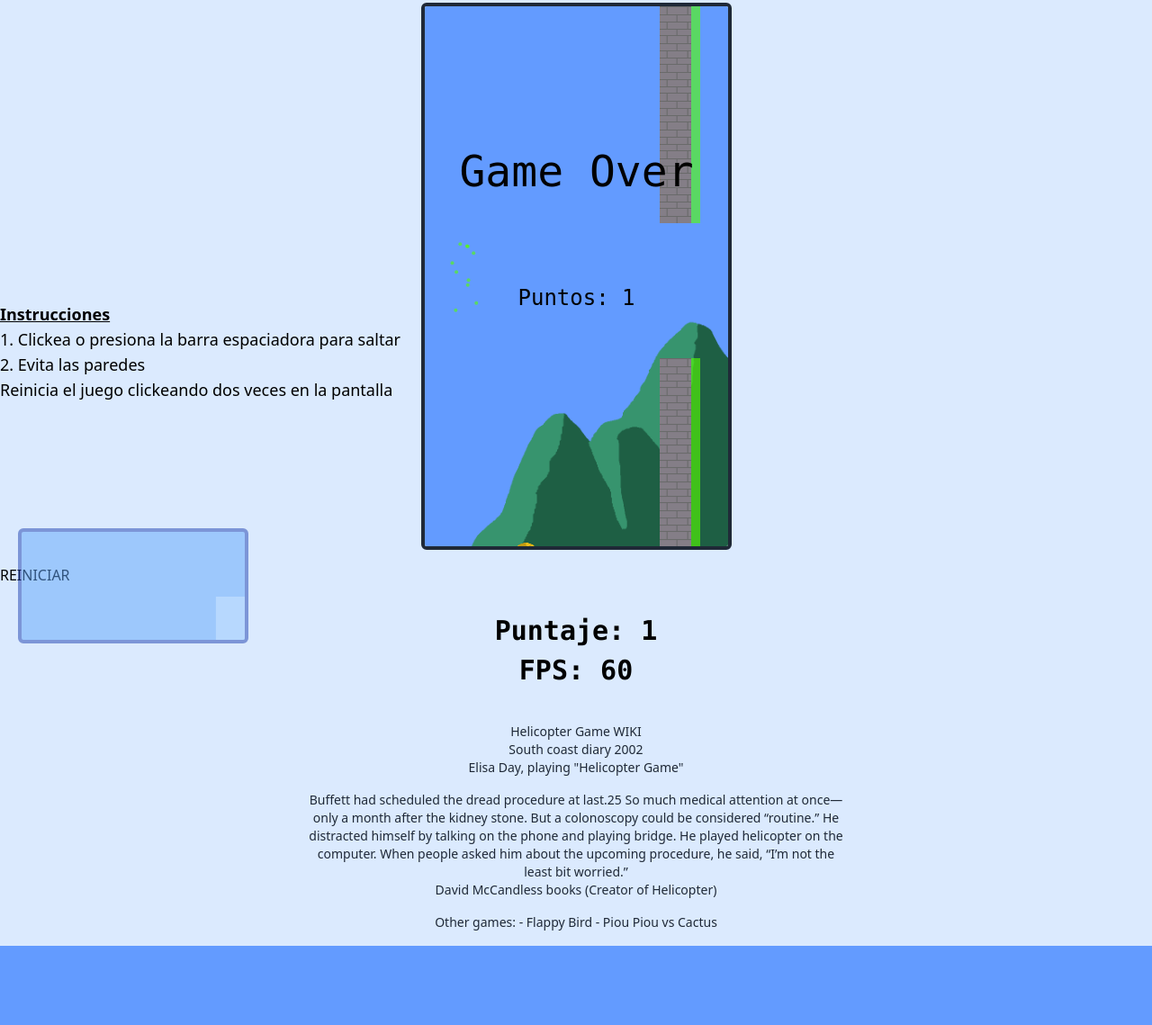
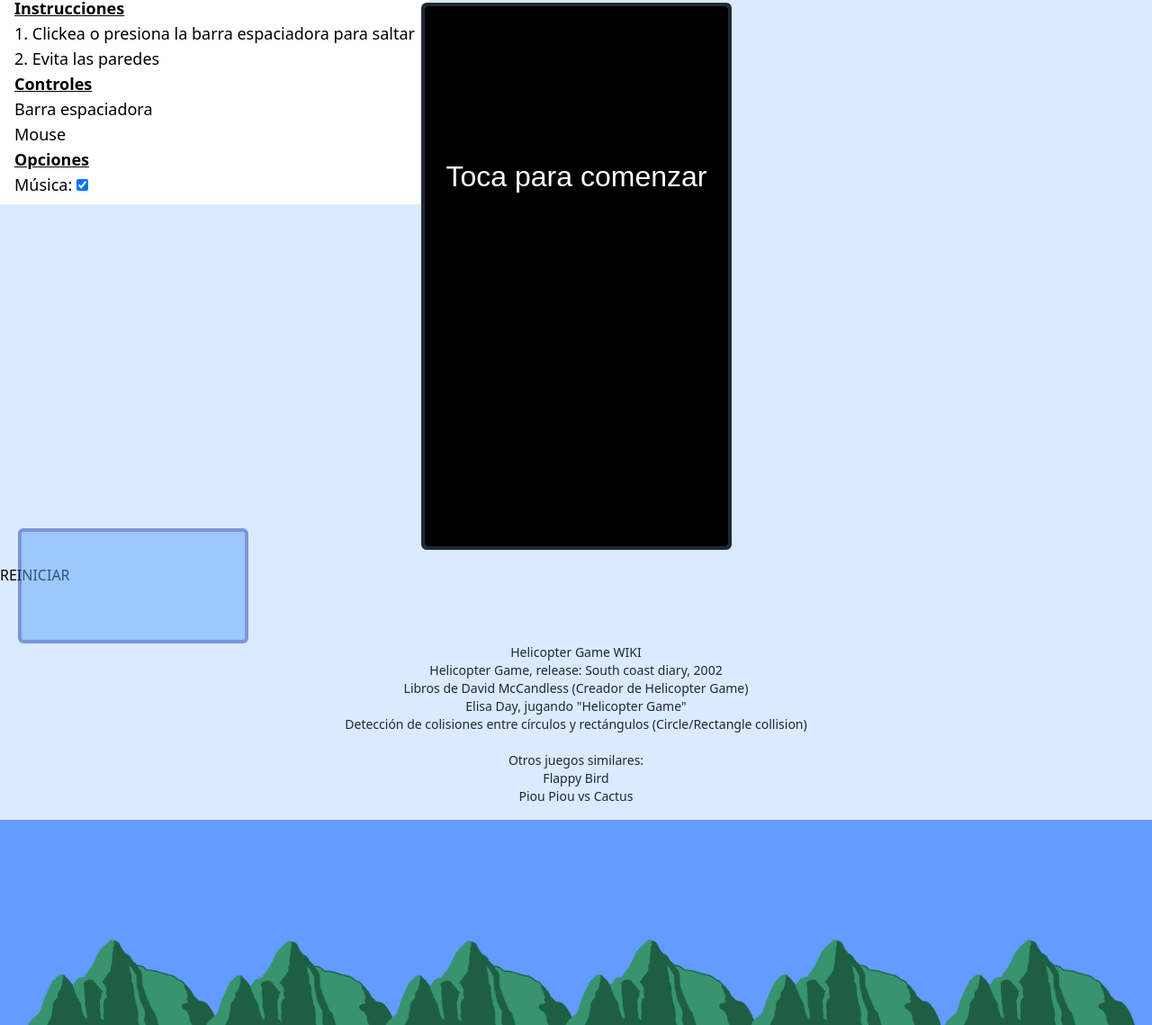
Before and after one commit to FrancoRivera/coptero, a plain HTML site: page src/index.html in a window 1280 px wide. Shown: the part 65-1204 px from the top of the page at 90% size. Drawn offline with nearby package versions, Linux system fonts and the light colour scheme; files that its build step writes are made by us from their sources; files whose address does not match are found by name.

Commit message:
Add sound fx

```diff
--- a/src/assets/js/main.js
+++ b/src/assets/js/main.js
@@ -88,7 +88,6 @@ class Player {
         this.particles.splice(i, 1);
       }
     }
-    console.log(this.particles.length);
   }
   render(ctx) {
     drawImage(ctx, game.playerImg, this.x, this.y, this.rotation * Math.PI / 180, 1);
@@ -97,6 +96,7 @@ class Player {
     });
   }
   jump() {
+    game.jumpSound.play();
     this.dy = -this.ddy * 15;
     for (let i = 0;i < 50; i++) {
       let dx = Math.random() - 2;
@@ -122,7 +122,6 @@ class Pipe {
     this.x -= 2 * frames / game.frameRate;
   }
   render(ctx) {
-    ctx.fillRect(this.x, this.y, this.width + 10, this.height);
     const fullBlocks = Math.floor(this.height / 32);
     const remainder = this.height % 32;
     for (let i = 0;i < fullBlocks; i++) {
@@ -134,7 +133,7 @@ class Pipe {
   }
 }
 
-class Copter {
+class Coptero {
   canvas;
   ctx;
   width;
@@ -153,6 +152,10 @@ class Copter {
   playerImg;
   bg;
   wall;
+  jumpSound = new Audio("/audio/jump.wav");
+  gameOverSound = new Audio("/audio/explosion.wav");
+  coinSound = new Audio("/audio/coin.wav");
+  backgroundMusic = new Audio("/audio/background.wav");
   constructor() {
     this.canvas = document.getElementById("myCanvas");
     if (this.canvas === null) {
@@ -171,6 +174,26 @@ class Copter {
     this.bg.src = "/img/machu-picchu.png";
     this.wall = new Image;
     this.wall.src = "/img/wall.png";
+    let musicCheckbox = document.querySelector("#backgroundMusic");
+    musicCheckbox.checked = true;
+    this.backgroundMusic.loop = true;
+    this.backgroundMusic.volume = 0.1;
+    let text = "Toca para comenzar";
+    this.ctx.fillStyle = "white";
+    this.ctx.font = "32px Arial";
+    let fontWidth = this.ctx.measureText(text).width;
+    this.ctx.fillText(text, this.width / 2 - fontWidth / 2, this.height / 2 - 100);
+    musicCheckbox.addEventListener("change", (event) => {
+      if (musicCheckbox.checked) {
+        this.backgroundMusic.play();
+      } else {
+        this.backgroundMusic.pause();
+      }
+    });
+    this.canvas.addEventListener("click", (event) => {
+      this.backgroundMusic.play();
+      this.startGame();
+    }, { once: true });
   }
   startGame() {
     let touchStart = 0;
@@ -234,7 +257,7 @@ class Copter {
     this.fpsCtx.fillRect(this.fpsCanvas.width - 1, this.fpsCanvas.height - this.fps, 1, this.fps);
     this.fpsEl.innerHTML = `FPS: ${Math.round(this.fps)}`, this.fpsCanvas.width - 100;
     let score = (now - this.startTime) / 1000;
-    document.getElementById("score").innerText = `Puntaje: ${Math.round(score)}`;
+    document.getElementById("score").innerText = `${Math.round(score)}`;
     if (this.canvas == null)
       return;
     if (this.ctx === null) {
@@ -251,15 +274,11 @@ class Copter {
     requestAnimationFrame(this.gameLoop.bind(this));
   }
   GameOver() {
+    this.gameOverSound.play();
     this.ctx.fillStyle = "black";
     this.ctx.font = "48px mono";
     let fontWidth = this.ctx.measureText("Game Over").width;
     this.ctx.fillText("Game Over", this.width / 2 - fontWidth / 2, this.height / 2 - 100);
-    let score = (performance.now() - this.startTime) / 1000;
-    this.ctx.font = "24px mono";
-    let text = `Puntos: ${Math.round(score)}`;
-    fontWidth = this.ctx.measureText(text).width;
-    this.ctx.fillText(text, this.width / 2 - fontWidth / 2, this.height / 2 + 32);
     let button = document.querySelector("#restartButton");
     button.style.display = "block";
     button.onclick = () => {
@@ -286,5 +305,4 @@ document.addEventListener("keyup", (event) => {
     keys = keys.filter((key) => key !== "Space");
   }
 });
-var game = new Copter;
-game.startGame();
+var game = new Coptero;
--- a/src/index.html
+++ b/src/index.html
@@ -14,48 +14,62 @@
 			<h1 class="text-3xl font-bold text-center font-mono">COptero</h1>
 		</nav>
 
-		<div class="text-lg fixed left-0 top-1/2">
+		<div class="hidden: lg:block text-lg fixed z-10 left-4 top-[30%] bg-white border-2 border-gray-900 w-96 px-4 py-2">
 			<h2 class="font-bold underline">Instrucciones</h2>
 			<div>1. Clickea o presiona la barra espaciadora para saltar</div>
 			<div>2. Evita las paredes</div>
-			<div>Reinicia el juego clickeando dos veces en la pantalla</div>
+
+			<div>
+				<h2 class="font-bold underline">Controles</h2>
+				<div>Barra espaciadora</div>
+				<div>Mouse</div>
+			</div>
+
+			<div>
+				<h2 class="font-bold underline">Opciones</h2>
+				<div>
+					Música: <input type="checkbox" id="backgroundMusic" checked>
+				</div>
+			</div>
 		</div>
 	<div class="relative mt-4">
-		<canvas id="myCanvas" class="border-4 border-gray-800 rounded-md mx-auto bg-white"></canvas>
+		<canvas id="myCanvas" class="border-4 border-gray-800 rounded-md mx-auto bg-white h-[90vh]"></canvas>
 
 		<button id="restartButton" class="bg-yellow-400 hover:bg-yellow-500 text-yellow-900 px-10 py-4 absolute left-[46%] top-[60%] hidden">REINICIAR</button>
 
 		<canvas id="fpsCanvas" class="opacity-50 hover:opacity-100 fixed text-yellow-400 text-3xl font-bold bottom-5 left-5 w-64 h-32 bg-blue-400 border-4 border-blue-800 rounded-md"></canvas>
-		<div id="score" class="font-mono text-3xl font-bold text-center pt-4"></div>
-		<div id="fps" class="font-mono text-3xl font-bold text-center py-2"></div>
+		<div id="fps" class="font-mono text-xl font-bold text-center py-2 fixed left-8 bottom-10"></div>
+		<div id="score" class="absolute font-mono text-3xl font-bold text-center pt-4 text-white top-20 inset-x-0 text-center"></div>
 	</div>
 
-	<div class="space-y-4 text-center py-4 px-4 max-w-screen-sm mt-4 mx-auto text-sm text-gray-800">
+	<div class="space-y-2 text-center py-4 px-4 max-w-screen-sm mt-4 mx-auto text-sm text-gray-800">
 		<a href="https://flashgaming.fandom.com/wiki/Helicopter_Game#cite_note-1">
 			Helicopter Game WIKI
 		</a> <br />
 		<a href="https://web.archive.org/web/20020604072320/http://www.seethru.co.uk/zine/south_coast/helicopter_game.htm">
-			South coast diary 2002
+			Helicopter Game, release: South coast diary, 2002
 		</a> <br />
-		<a href="https://www.youtube.com/watch?v=-YaeTwkIS0o">
-			Elisa Day, playing "Helicopter Game"
+		<a href="https://informationisbeautiful.net/books/">Libros de David McCandless (Creador de Helicopter Game)</a>
 		</a> <br />
 
-		<p>
-Buffett had scheduled the dread procedure at last.25 So much medical attention at once—only a month after
-the kidney stone. But a colonoscopy could be considered “routine.” He distracted himself by talking on the
-phone and playing bridge. He played helicopter on the computer. When people asked him about the
-upcoming procedure, he said, “I’m not the least bit worried.”
-		</p>
+		<a href="https://www.youtube.com/watch?v=-YaeTwkIS0o">
+			Elisa Day, jugando "Helicopter Game"
+		</a> <br />
 
-		<a href="https://informationisbeautiful.net/books/">David McCandless books (Creator of Helicopter)</a>
+		<div>
+			<a href="https://www.jeffreythompson.org/collision-detection/circle-rect.php">
+				Detección de colisiones entre círculos y rectángulos (Circle/Rectangle collision) </a>
+		</div>
 		<br />
 
-		<div>Other games:
-			- Flappy Bird
-			- Piou Piou vs Cactus
+		<div>Otros juegos similares:
+			<ul>
+				<li>Flappy Bird</li>
+				<li> Piou Piou vs Cactus </li>
+			</ul>
 		</div>
 	</div>
+
 	<img src="/img/machu-picchu.png" alt="">
 	<script src="/js/main.js"></script>
 	</body>
```
Also changed, not shown: src/assets/js/main.ts (+38 -18 lines), README.md, src/assets/css/styles.css, 4 other files.
